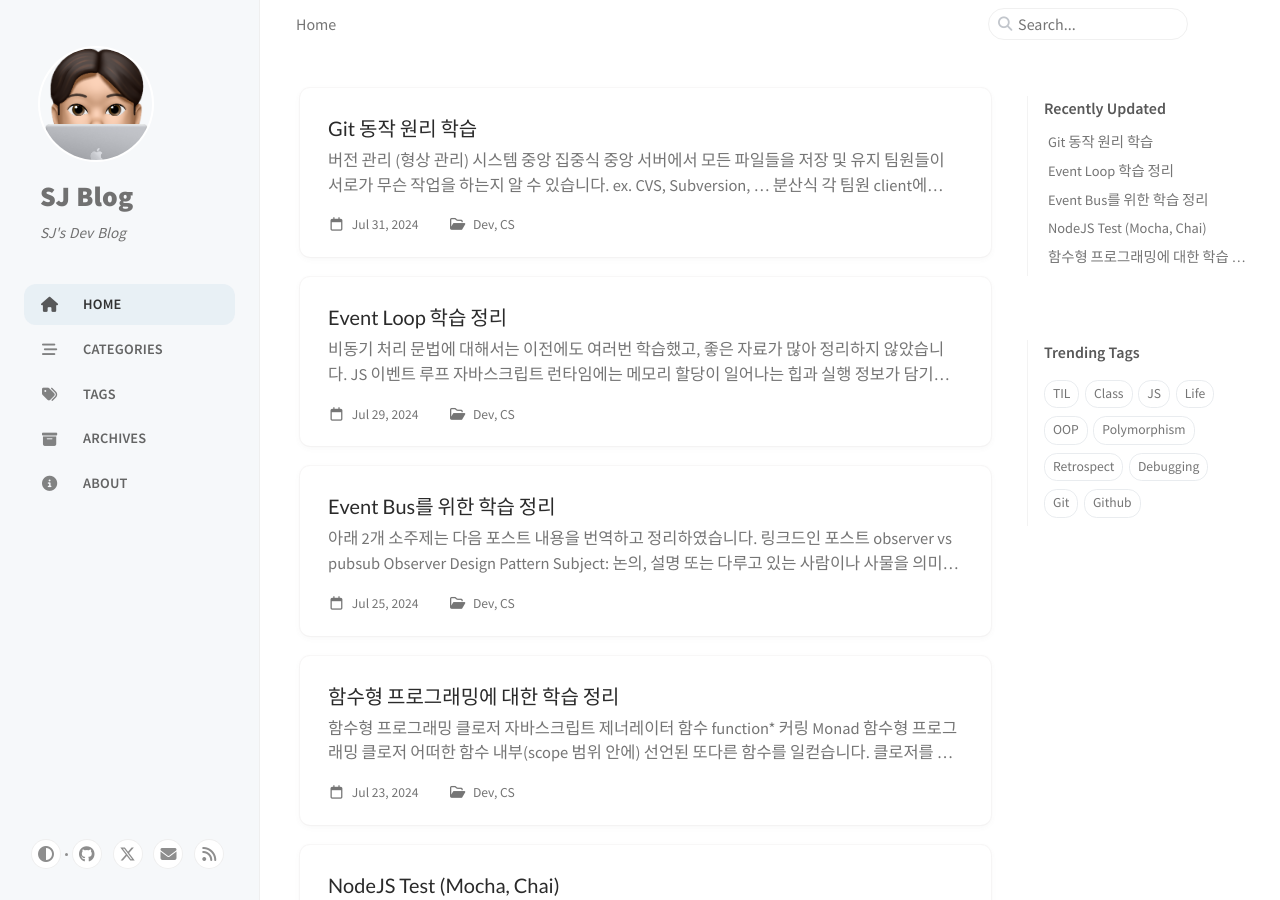
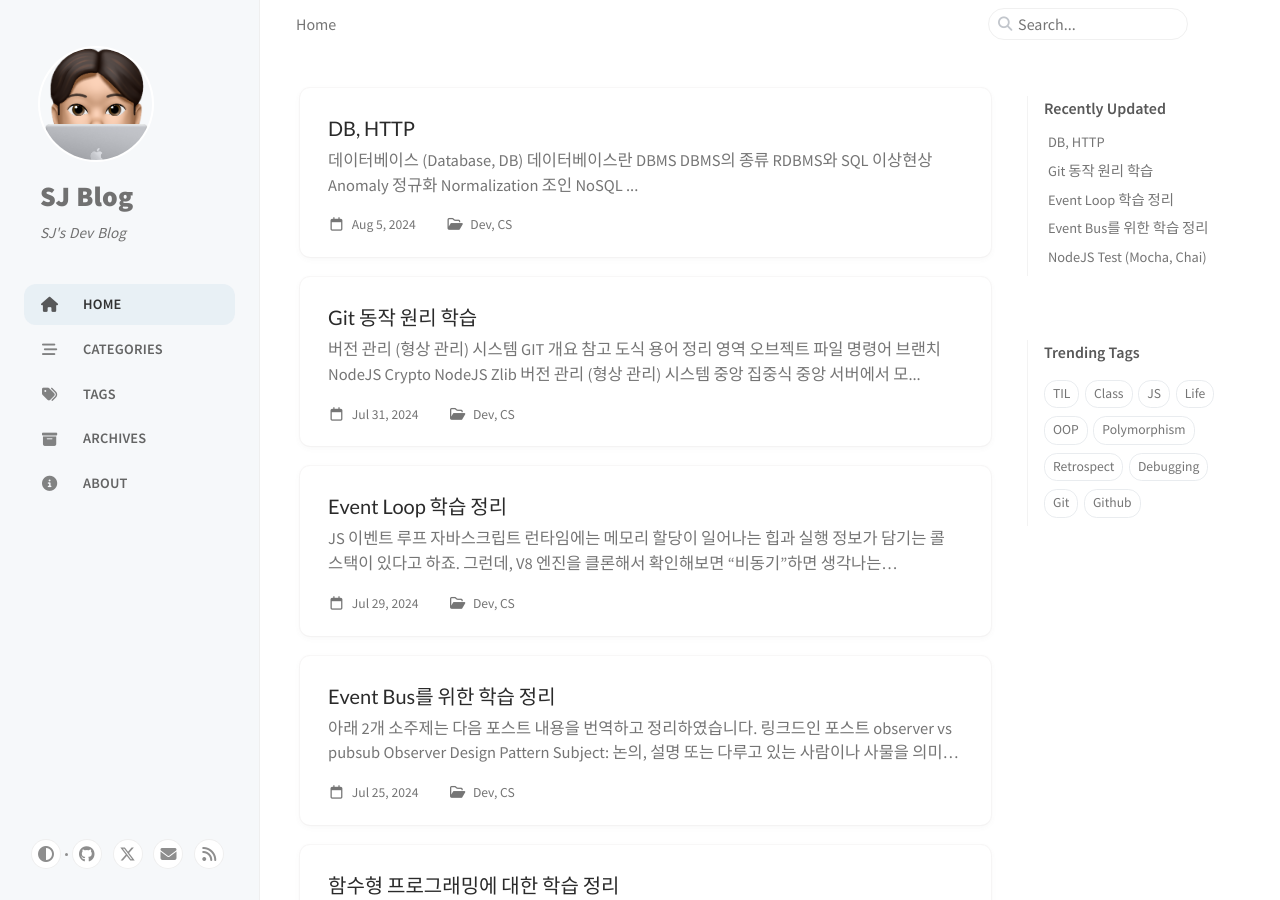
Before and after one commit to sjy2335/sjy2335.github.io, a Jekyll site: the page built from index.html, in a window 1280 px wide and 900 px high. Built offline with Jekyll 4.4.1, drawn with Linux system fonts in a browser that asks for light colours; cached includes are drawn as plain includes; some of the changed lines change nothing that is shown.

Commit message:
docs: 240805

```diff
--- a/_posts/2024-07-29-240729-TIL.md
+++ b/_posts/2024-07-29-240729-TIL.md
@@ -4,8 +4,6 @@ date: 2024-07-29 00:00:00 +09:00
 categories: [Dev, CS]
 tags: [TIL]
 ---
-
-비동기 처리 문법에 대해서는 이전에도 여러번 학습했고, 좋은 자료가 많아 정리하지 않았습니다.
 
 ### JS 이벤트 루프
 
--- a/_posts/2024-07-31-240731-TIL.md
+++ b/_posts/2024-07-31-240731-TIL.md
@@ -4,6 +4,24 @@ date: 2024-07-31 00:00:00 +09:00
 categories: [Dev, CS]
 tags: [TIL]
 ---
+
+<!-- @import "[TOC]" {cmd="toc" depthFrom=1 depthTo=6 orderedList=false} -->
+
+<!-- code_chunk_output -->
+
+- [버전 관리 (형상 관리) 시스템](#버전-관리-형상-관리-시스템)
+- [GIT 개요](#git-개요)
+- [참고 도식](#참고-도식)
+- [용어 정리](#용어-정리)
+  - [영역](#영역)
+  - [오브젝트 파일](#오브젝트-파일)
+  - [명령어](#명령어)
+  - [브랜치](#브랜치)
+  - [NodeJS Crypto](#nodejs-crypto)
+  - [NodeJS Zlib](#nodejs-zlib)
+
+<!-- /code_chunk_output -->
+
 
 ## 버전 관리 (형상 관리) 시스템
 
--- /dev/null
+++ b/_posts/2024-08-05-240805-TIL.md
@@ -0,0 +1,163 @@
+---
+title: DB, HTTP
+date: 2024-08-05 11:00:00 +09:00
+categories: [Dev, CS]
+tags: [TIL]
+---
+
+<!-- @import "[TOC]" {cmd="toc" depthFrom=1 depthTo=6 orderedList=false} -->
+
+<!-- code_chunk_output -->
+
+- [데이터베이스 (Database, DB)](#데이터베이스-database-db)
+  - [데이터베이스란](#데이터베이스란)
+  - [DBMS](#dbms)
+    - [DBMS의 종류](#dbms의-종류)
+    - [RDBMS와 SQL](#rdbms와-sql)
+    - [이상현상 Anomaly](#이상현상-anomaly)
+    - [정규화 Normalization](#정규화-normalization)
+    - [조인](#조인)
+    - [NoSQL](#nosql)
+- [HTTP: HyperText Transfer Protocol](#http-hypertext-transfer-protocol)
+  - [HTTP 구성 요소](#http-구성-요소)
+  - [HTTP 메시지](#http-메시지)
+    - [요청 Request](#요청-request)
+    - [응답 Response](#응답-response)
+
+<!-- /code_chunk_output -->
+
+## 데이터베이스 (Database, DB)
+
+### 데이터베이스란
+
+데이터베이스를 한마디로 정의하면 "데이터의 집합"입니다.
+
+### DBMS
+
+위와 같은 데이터베이스를 관리하고 운영하는 소프트웨어를 DBMS(Database Management System)이라고 합니다. 직역하면 데이터베이스 관리 시스템이죠. DBMS는 정해진 방식(주로 query language)으로 데이터베이스의 데이터를 수정하거나, 다양한 사용자가 동시에 접속하고 데이터를 공유할 수 있게 도와주는 통합 시스템입니다.
+
+#### DBMS의 종류
+
+DBMS에는 층형(Hierarchical), 망형(Network), 관계형(Relational), 객체지향형(Object-Oriented), 객체관계형(Object-Relational) 등이 있습니다. 계층형, 망형은 현재 거의 사용되지 않습니다.
+
+아직까지 오라클, mySQL로 대표되는 관계형(RDBMS)이 가장 많이 쓰이지만, PostgreSQL을 포함하는 객체관계형(ORDBMS)이나 MongoDB로 대표되는 NoSQL도 크게 각광받고 있습니다. [Postgre 2024 올해의 DBMS 선정](https://zdnet.co.kr/view/?no=20240104091407#:~:text=%ED%98%84%EC%9E%AC%20DB%EC%97%94%EC%A7%84%EC%9D%98%20DBMS,%EC%9C%84%EC%97%90%20%EB%A0%88%EB%94%94%EC%8A%A4%EA%B0%80%20%EC%9E%90%EB%A6%AC%ED%96%88%EB%8B%A4.)
+
+#### RDBMS와 SQL
+
+SQL(Structured Query Language)는 관계형 데이터베이스에서 사용되는 언어입니다. RDBMS에서는 SQL을 사용해 데이터를 저장, 수정, 삭제 및 검색할 수 있습니다.
+
+관계형 데이터베이스에는 두 가지 핵심적인 특징이 있습니다.
+
+- **데이터는 정해진 데이터 스키마에 따라 테이블에 저장된다.**
+
+  - 스키마는 DB의 구조(열column에 해당하는 속성attribute, 각 속성이 모인 행이자 튜플Tuple 혹은 Entity, 속성이 취할 수 있는 값의 집합인 Domain, 표로 표현되는 개체 Entity 사이의 관계Relation 등) 와 제약 조건에 관한 명세입니다.
+
+- **데이터는 관계를 통해 여러 테이블에 분산된다.**
+
+스키마를 준수하지 않은 레코드는 테이블에 추가되지 않습니다. 또한, 데이터의 중복을 피하기 위해 관계Relation을 사용하며 이를 표현하는 테이블에는 중복 없이 하나의 데이터만 존재하게 됩니다. 다른 테이블에서 정확하지 않은 데이터를 다룰 위험이 사라집니다.
+![alt text](../assets/img/240805/image.png)
+
+#### 이상현상 Anomaly
+
+{Student ID, Course ID, Department, Course ID, Grade}와 같은 수강신청 데이터베이스를 예시로 들어 설명합니다.
+
+- **삽입 이상 (Insertion Anomaly)**
+
+  - 기본키가 {Student ID, Course ID} 인 경우 -> Course를 수강하지 않은 학생은 Course ID가 없는 현상이 발생함. 결국 Course ID를 Null로 할 수밖에 없는데, 기본키는 Null이 될 수 없으므로, Table에 추가될 수 없음.
+
+  - 굳이 삽입하기 위해서는 '미수강'과 같은 Course ID를 만들어야 함.
+
+  - 불필요한 데이터를 추가해야지만 삽입이 가능해지면? 삽입 이상
+
+- **갱신 이상 (Update Anomaly)**
+
+  - 만약 어떤 학생의 전공 (Department) 이 "컴퓨터"에서 "음악"으로 바뀌는 경우.
+
+  - 모든 테이블의 해당 학생 Department를 "음악"으로 바꾸어야 함. 그러나 일부를 깜빡하고 바꾸지 못하는 경우, 제대로 파악 못함.
+
+  - 일부만 변경하여, 데이터가 불일치 하는 모순의 문제
+
+- **삭제 이상 (Deletion Anomaly)**
+
+  - 만약 어떤 학생이 수강을 철회하는 경우, {Student ID, Course ID, Department, Course ID, Grade}의 정보 중
+
+  - Student ID, Department 와 같이 그대로 필요한 학생에 대한 정보도 함께 삭제됨.
+
+  - 튜플 삭제로 인해 꼭 필요한 데이터까지 함께 삭제되는 문제
+
+#### 정규화 Normalization
+
+가장 큰 목표는 테이블 간 중복된 데이터를 허용하지 않는 것이다.
+
+- 제1정규화 (1NF)
+- 제2정규화
+- 제3정규화
+- BCNF(Boyce and Codd Normal Form)
+
+#### 조인
+
+- 내부 조인
+- 외부 조인
+- 조인의 원리
+  - 중첩 루프 조인
+  - 정렬 병합 조인
+  - 해시 조인
+
+#### NoSQL
+
+NoSQL에서는 레코드를 문서(documents)라 부릅니다. 정해진 스키마를 따라야 하는 RDBMS과는 달리 NoSQL은 다른 구조 데이터를 같은 컬렉션에 추가할 수 있습니다. 문서는 JSON과 비슷한 형태로 저장됩니다.
+
+앞의 사진에서 Orders, Users, Products로 나눈 RDBS와 달리 NoSQL에서는 Orders에 한꺼번에 포함해 저장하게 되며, 여러 테이블에 조인할 필요 없이 이미 필요한 모든 것을 갖춘 문서를 작성하게 됩니다.
+
+- NoSQL에서 조인을 하고 싶다면?
+
+  - 컬렉션을 통해 데이터를 복제하여 각 컬렉션 일부분에 속하는 데이터를 정확하게 산출합니다. 다만 이때 데이터가 중복되어 서로 영향을 줄 위험이 있습니다. 따라서 조인을 잘 사용하지 않고 자주 변경되지 않는 데이터일 때 NoSQL을 쓰면 적절합니다.
+
+- [rdbms, sql](https://gyoogle.dev/blog/computer-science/data-base/SQL%20&%20NOSQL.html)
+- [스키마](https://jwprogramming.tistory.com/47)
+- [RDBMS 구성](https://computer-science-student.tistory.com/194)
+- [SQL vs NoSQL](https://gyoogle.dev/blog/computer-science/data-base/SQL%20&%20NOSQL.html)
+
+## HTTP: HyperText Transfer Protocol
+
+> _하이퍼텍스트HyperText는 컴퓨터 디스플레이 또는 기타 전자 장치에 표시되는 텍스트로, 독자가 즉시 액세스할 수 있는 다른 텍스트에 대한 참조(하이퍼링크)가 포함되어 있습니다._ - 위키피디아
+
+HTTP는 HTML 문서와 같은 리소스를 가져오기fetch 위한 프로토콜(컴퓨터 내부 혹은 사이의 데이터 교환 방법을 정의한 규칙, 협약 체계)입니다. 웹에서 벌어지는 모든 데이터 교환의 기반이 되며, 클라이언트-서버 프로토콜이기도 합니다. 클라이언트-서버 프로토콜은 수신자(보통은 웹 브라우저) 측에 의해 요청이 시작initiate되는 프로토콜을 말합니다. 문서document 하나를 가져오기 위해 대개 text, image, layout,video, script 등 다른 하위 문서들을 불러와fetch 재구성합니다.
+![alt text](../assets/img/240805/image-1.png)
+데이터 스트림과 달리, 클라이언트와 서버는 개별적인 메시지 교환에 의해 통신합니다. 보통 브라우저인 클라이언트에 의해 전송되는 메시지를 요청(request)라 부르며, 그에 데해 서버에서 응답으로 전송한 메시지를 응답(response)라 부릅니다.
+![alt text](../assets/img/240805/image-2.png)
+HTTP는 애플리케이션 계층의 프로토콜로, 신뢰 가능한 전송 프로토콜이면 이론상으로 무엇이든 사용할 수 있으나 대개 TCP(혹은 암호화된 TCP인 TLS)를 통해 전송됩니다. HTTP의 우수한 확장성으로 오늘날 하이퍼텍스트 문서 뿐 아니라 이미지, 비디오, form 결과 등을 서버로 보낼(POST를 통해) 때도 사용됩니다.
+
+### HTTP 구성 요소
+
+![alt text](<../assets/img/240805/Screenshot 2024-08-04 at 11.21.22 PM.png>)
+
+HTTP는 클라이언트-서버 프로토콜로서 요청request은 사용자user-agent 또는 프록시("대리인"이라는 뜻으로, 보통 사용자와 웹사이트/서버 사이의 물리적 또는 가상 서버)하나의 개체에 의해 전송됩니다. 사용자는 주로 브라우저이지만 대개 무엇이든 될 수 있습니다. 각각의 개별적인 요청들이 서버로 보내지며, 서버는 요청request을 처리하고 응답response를 내놓습니다. 위 그림과 같이 요청과 응답 사이에는 다양한 작업을 수행하는 게이트웨이나 캐시의 역할을 하는 프록시가 존재합니다.
+
+실제로는 브라우저와 요청을 처리하는 서버 사이에는 좀 더 많은 컴퓨터들이 존재합니다(라우터, 모뎀 등). 웹의 계층적인 설계 덕분에, 이들은 네트워크와 전송 계층(Network Latyer, Transport Layer) 내로 숨겨집니다. HTTP는 최상위인 애플리케이션 계층에 있습니다. 네트워크 문제를 진단하는 것도 중요하지만, 기본 레이어들은 HTTP의 명세와는 거의 관련이 없습니다.
+
+### HTTP 메시지
+
+2가지 타입의 HTTP 메시지, 요청(Request)과 응답(Response)는 각각의 형식을 가지고 있습니다.
+
+#### 요청 Request
+
+![alt text](../assets/img/240805/image-4.png)
+
+- **Method**: HTTP 메서드, 보통 클라이언트가 수행하고자 하는 동작을 정의한 GET, POST 같은 동사나 OPTIONS나 HEAD와 같은 명사입니다. 보통은 클라이언트는 리소스를 가져오거나(GET) HTML 폼의 데이터를 전송(POST)하려고 하지만, 다른 동작이 요구될 수도 있습니다.
+- **Path**: 가져오려는 리소스의 경로; 예를 들면 프로토콜 (http://, file:///), 도메인 (여기서는 developer.mozilla.org), 또는 TCP 포트 (위에서는 HTTP 기본 포트번호 80)인 요소들을 제거한 리소스의 URL.
+- **Protocol version**: HTTP 프로토콜의 버전.
+- **Headers**: 서버에 대한 추가 정보, 메타 데이터를 전달하는 선택적 헤더들.
+- **Body**: POST와 같은 몇 가지 메서드를 위해 전송된 리소스를 포함하는 응답Response의 본문Body과 유사한 본문.
+
+#### 응답 Response
+
+![alt text](../assets/img/240805/image-5.png)
+
+- **Protocol version**: HTTP 프로토콜의 버전
+- **Status code**: 요청의 성공 여부와, 그 이유를 나타내는 상태 코드
+- **Status message**: 상태 코드의 짧은 설명을 나타내는 상태 메시지
+- **Headers**: 요청Request의 헤더와 비슷한, HTTP 헤더들
+- **Body**: 선택 사항으로 가져온 리소스가 포함되는 본문
+
+[MDN HTTP](https://developer.mozilla.org/en-US/docs/Web/HTTP/Overview)
```
Also changed, not shown: assets/img/240805/Screenshot 2024-08-04 at 11.21.22 PM.png (added), assets/img/240805/image-1.png (added), assets/img/240805/image-2.png (added), assets/img/240805/image-3.png (added), assets/img/240805/image-4.png (added), assets/img/240805/image-5.png (added), assets/img/240805/image.png (added), 1 other file.
